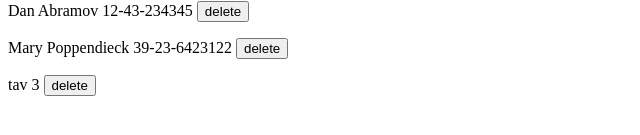
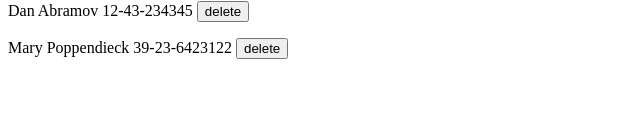
Before and after one commit to tugushka/fullstackopen2020, a React (Create React App) app in the folder part2/phonebook/: page / in a window 1280 px wide. Shown: the part 301-436 px from the top of the page, without its empty margins (0-640 px from the left). Built offline with nearby package versions, Linux system fonts and the light colour scheme; data requests are answered from the project's data file.

Commit message:
exercise 2.20

```diff
--- a/part2/phonebook/db.json
+++ b/part2/phonebook/db.json
@@ -19,11 +19,6 @@
       "name": "Mary Poppendieck",
       "number": "39-23-6423122",
       "id": 4
-    },
-    {
-      "name": "tav",
-      "number": "3",
-      "id": 7
     }
   ]
 }
--- a/part2/phonebook/src/components/Persons.js
+++ b/part2/phonebook/src/components/Persons.js
@@ -1,20 +1,30 @@
 import React from 'react'
 import peoplesService from '../services/peoples'
 
-const Person = ({person, setPersons}) => {
+const Person = ({person, setPersons, setNotification}) => {
   const handleDeleteClick = (event) => {
     if( window.confirm(`Delete ${person.name}?`) ) {
       console.log('Deleting', person);
       peoplesService
         .remove(person.id)
+        .then( () => {
+          setNotification({
+            message:`Deleted ${person.name}`,
+            type:'success'
+          });
+          setTimeout(() => setNotification(null), 5000);
+        })
         .catch( (error) => {
-          console.log('error', error);
+          setNotification({
+            message:`Error occured while deleting ${person.name}`,
+            type:'error'
+          });
+          setTimeout(() => setNotification(null), 5000);
         })
 
       peoplesService
         .getAll()
         .then( response => {
-          console.log(`Renewing $persons to`, response.data);
           setPersons(response.data);
         })
     }
@@ -27,11 +37,11 @@ const Person = ({person, setPersons}) => {
   )
 }
 
-const Persons = ({persons, setPersons}) => {
+const Persons = ({persons, setPersons, setNotification}) => {
   return (
     <div>
       {persons.map( person => (
-        <Person key={person.name} person={person} setPersons={setPersons} />
+        <Person key={person.name} person={person} setPersons={setPersons} setNotification={setNotification} />
         )
       )}
     </div>
```
